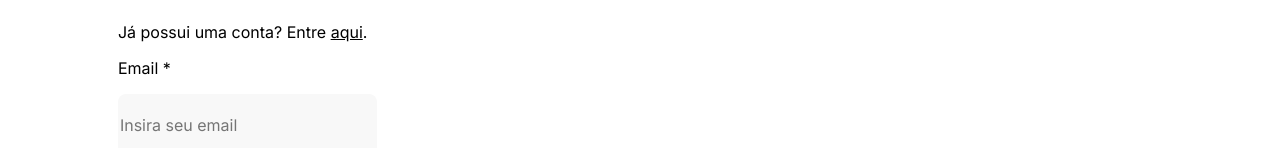
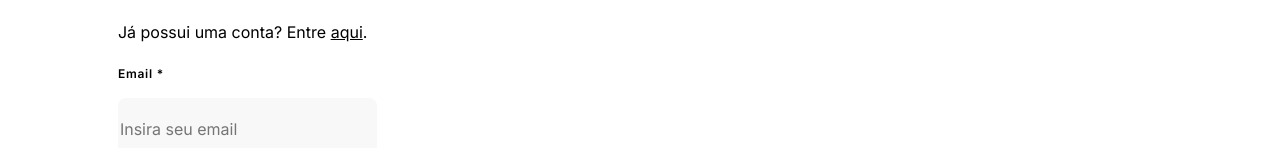
Before and after one commit to DarlanMendes/digital-store, a React (Create React App) app: page /cadastro in a window 1280 px wide. Shown: the part 297-445 px from the top of the page. Built offline with nearby package versions, Linux system fonts and the light colour scheme.

Commit message:
Correções nas Classes dos Elementos

```diff
--- a/src/components/CadastroContainer/index.jsx
+++ b/src/components/CadastroContainer/index.jsx
@@ -3,15 +3,15 @@ import faceLogo from '../../assets/images/face-logo.png'
 import Botao from '../Botao'
 export default function CadastroContainer() {
     return (<div className={styles.containerCadastro}>
-        <div className='subcontainerPrincipal'>
+        <div className={styles.subcontainerPrincipal}>
             <h1>Crie sua conta</h1>
-            <p className='conviteAoCadastramento1'>Já possui uma conta? Entre <u>aqui</u>.</p>
-            <p className='emailComAsterisco'>Email *</p>
-            <input type="text" className='campoDeDigitacaoDoEmail' placeholder='Insira seu email' />
+            <p className={styles.conviteAoCadastramento1}>Já possui uma conta? Entre <u>aqui</u>.</p>
+            <p className={styles.emailComAsterisco}>Email *</p>
+            <input type="text" className={styles.campoDeDigitacaoDoEmail} placeholder='Insira seu email' />
             <Botao cor={'white'} corFundo={'#C92071'} largura={'255px'} altura={'48px'} texto={'Criar Conta'} />
         </div>
-        <div className='subcontainerSecundario'>
-            <p className='conviteAoCadastramento2'>Ou faça login com</p>
+        <div className={styles.subcontainerSecundario}>
+            <p className={styles.conviteAoCadastramento2}>Ou faça login com</p>
             {/* <img src={faceLogo} alt="logo facebook" /> */}
         </div>
     </div>)
--- a/src/components/CadastroContainer/styles.module.scss
+++ b/src/components/CadastroContainer/styles.module.scss
@@ -5,7 +5,7 @@
     top: 171px;
     border-radius: 4px;
     padding: 30px;
-
+}
 
 h1 {
     height: 34px;
@@ -24,10 +24,12 @@
 .emailComAsterisco {
     width: 53px;
     height: 24px;
+    left: 30px;
     top: 118px;
-        left: 30px;
     font-weight: 700;
-        size: 12px;
+    font-size: 12px;
+    line-height: 24px;
+    letter-spacing: 0.75px;
 }
 
 input {
@@ -46,12 +48,3 @@
 button {
     border-radius: 8px;
 }
-
-    .conviteAoCadastramento2 {
-        background-color: red;
-        color: blue;
-    }
-
-
-
-}
```
Lines whose indentation alone changed are shown as unchanged.
